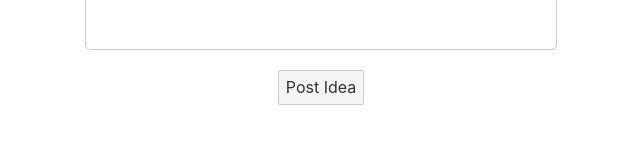
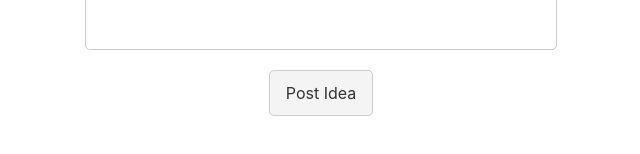
Before and after one commit to bcgodfrey91/svelte-demo, a Svelte app: page / in a window 1280 px wide. Shown: the part 206-360 px from the top of the page, without its empty margins (319-959 px from the left). Built offline with nearby package versions, Linux system fonts and the light colour scheme.

Commit message:
add all basic stylings

```diff
--- a/src/App.svelte
+++ b/src/App.svelte
@@ -1,16 +1,20 @@
 <script>
 	let ideas = [];
+	let title = '';
+	let content = ''
 
 	const addIdea = (e) => {
 		ideas = [
 			...ideas,
 			{
 				id: Date.now(),
-				title: e.target[0].value,
-				content: e.target[1].value,
+				title: title,
+				content: content,
 				quality: 'meh'
 			}
 		];
+		title = '';
+		content = '';
 	};
 
 	const removeIdea = (id) => {
@@ -109,6 +113,10 @@
 		padding: 0.25rem 0.5rem;
 	}
 
+	.quality-button:hover {
+		cursor: pointer;
+	}
+
 	.downvote {
 		background: #8d8ff8;
     padding: 0.25rem 0.64rem;
@@ -118,12 +126,37 @@
 		background: #f84201;
 	}
 
-	.disabled {
+	.disabled,
+	.post-disabled {
 		background: #f4f4f4;
+	}
+
+	.disabled:hover,
+	.post-disabled:hover {
+		cursor: initial;
+	}
+
+	.post-idea-button,
+	.delete-idea-button,
+	.post-disabled {
+		border-radius: 0.3rem;
+		padding: 0.75rem 0;
+		width: 100%;
+		max-width: 6.44rem;
 	}
 
 	.delete-idea-button {
 		margin-bottom: 1rem;
+	}
+
+	.post-idea-button:hover {
+		background: #37d2a7;
+		cursor: pointer;
+	}
+
+	.delete-idea-button:hover {
+		background: #ff0000;
+		cursor: pointer;
 	}
 
 </style>
@@ -132,13 +165,23 @@
 	<form on:submit|preventDefault={addIdea} class="idea-form">
 		<div class="form-input-container">
 			<span>Idea</span>
-			<input class="form-input" />
+			<input
+				bind:value={title}
+				class="form-input"
+			/>
 		</div>
 		<div class="form-textarea-container">
 			<span>Description</span>
-			<textarea class="form-textarea" />
+			<textarea
+				bind:value={content}
+				class="form-textarea"
+			/>
 		</div>
-		<button class="post-idea">Post Idea</button>
+		<button
+			class="{title.length && content.length ? 'post-idea-button' : 'post-disabled'}"
+		>
+			Post Idea
+		</button>
 	</form>
 </div>
 
```
